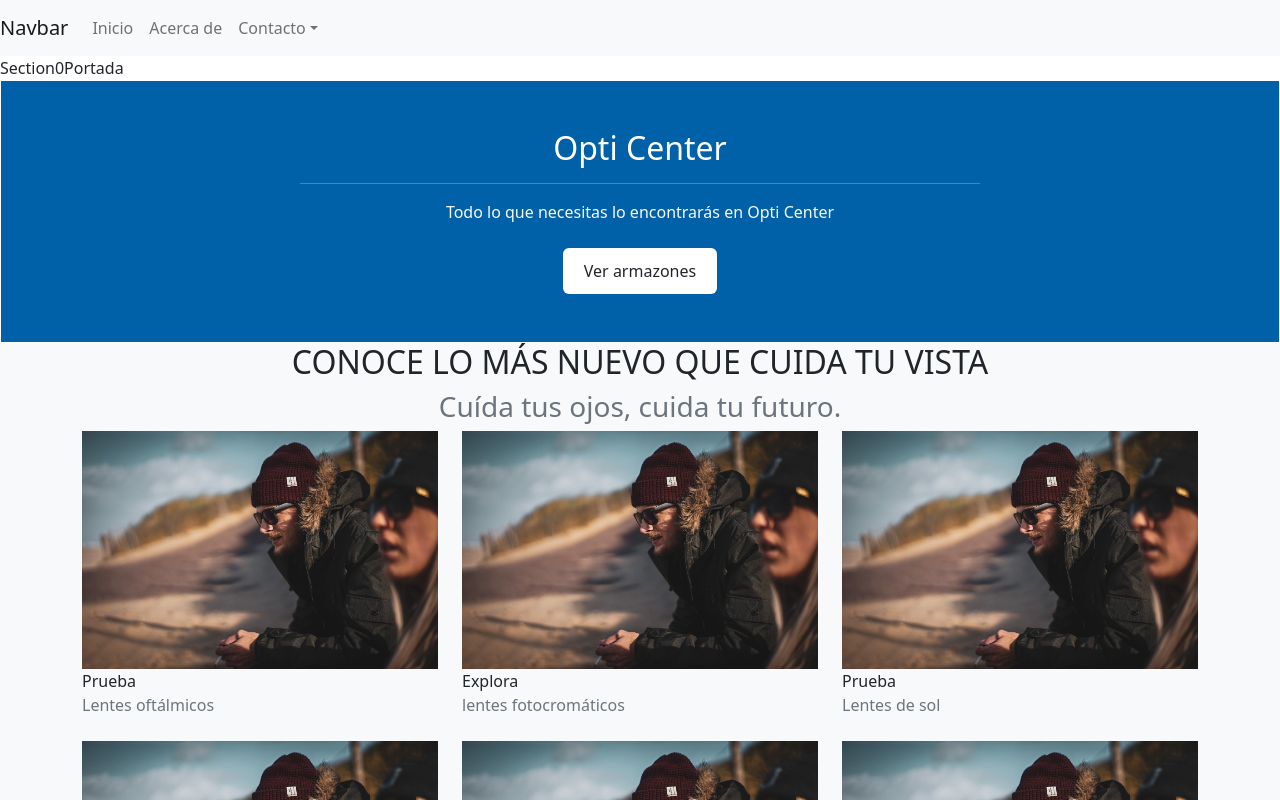
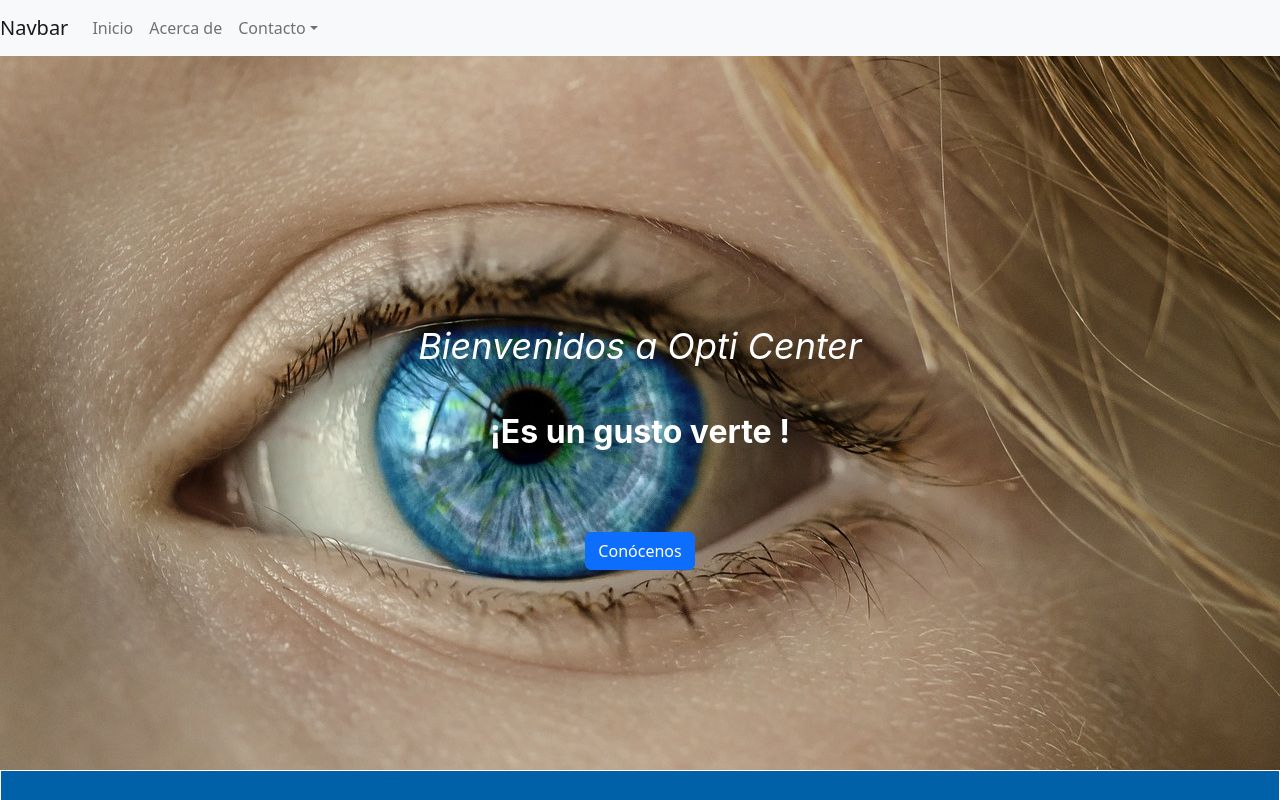
Before and after one commit to MeliBis/opticenter, a React (Vite) app: page / in a window 1280 px wide. Shown: the top 800 px of the page. Built offline with nearby package versions, Linux system fonts and the light colour scheme.

Commit message:
se agregan estilos a seccion portada

```diff
--- a/src/App.css
+++ b/src/App.css
@@ -0,0 +1 @@
+@import url('../src/Components/styles/portada.css')
--- a/src/Components/Home/Section0Portada.jsx
+++ b/src/Components/Home/Section0Portada.jsx
@@ -1,7 +1,14 @@
+
 
 const Section0Portada = () => {
   return (
-    <div>Section0Portada</div>
+    <header className="masthead">
+    <div className="container">
+      <p className="masthead-subheading">Bienvenidos a Opti Center</p>
+      <div className="masthead-heading  fs-2">¡Es un gusto verte !</div>
+      <a className="btn btn-primary btn-xl " href="#services">Conócenos</a>
+    </div>
+</header>
   )
 }
 
--- /dev/null
+++ b/src/Components/styles/portada.css
@@ -0,0 +1,45 @@
+header.masthead {
+    width: 100%;
+    padding-top: 10.5rem;
+    padding-bottom: 6rem;
+    text-align: center;
+    color: #fff;
+    background-image: url("../../assets/carrusel-home/2.jpg");
+    background-repeat: no-repeat;
+    background-attachment: scroll;
+    background-position: center center;
+    background-size: cover;
+  }
+  header.masthead .masthead-subheading {
+    font-size: 1.5rem;
+    font-style: italic;
+    line-height: 1.5rem;
+    margin-bottom: 25px;
+    font-family: "Roboto Slab", -apple-system, BlinkMacSystemFont, "Segoe UI", Roboto, "Helvetica Neue", Arial, sans-serif, "Apple Color Emoji", "Segoe UI Emoji", "Segoe UI Symbol", "Noto Color Emoji";
+  }
+  header.masthead .masthead-heading {
+    font-size: 3.25rem;
+    font-weight: 700;
+    line-height: 3.25rem;
+    margin-bottom: 2rem;
+    font-family: "Montserrat", -apple-system, BlinkMacSystemFont, "Segoe UI", Roboto, "Helvetica Neue", Arial, sans-serif, "Apple Color Emoji", "Segoe UI Emoji", "Segoe UI Symbol", "Noto Color Emoji";
+  }
+
+  @media (min-width: 768px) {
+    header.masthead {
+      padding-top: 17rem;
+      padding-bottom: 12.5rem;
+    }
+    header.masthead .masthead-subheading {
+      font-size: 2.25rem;
+      font-style: italic;
+      line-height: 2.25rem;
+      margin-bottom: 2rem;
+    }
+    header.masthead .masthead-heading {
+      font-size: 4.5rem;
+      font-weight: 700;
+      line-height: 4.5rem;
+      margin-bottom: 4rem;
+    }
+  }
--- a/src/index.css
+++ b/src/index.css
@@ -1,3 +1,5 @@
+@import url('./Components/styles/portada.css');
+
 :root{
     --main-color:#0061A9;
     --second-color:;
```
